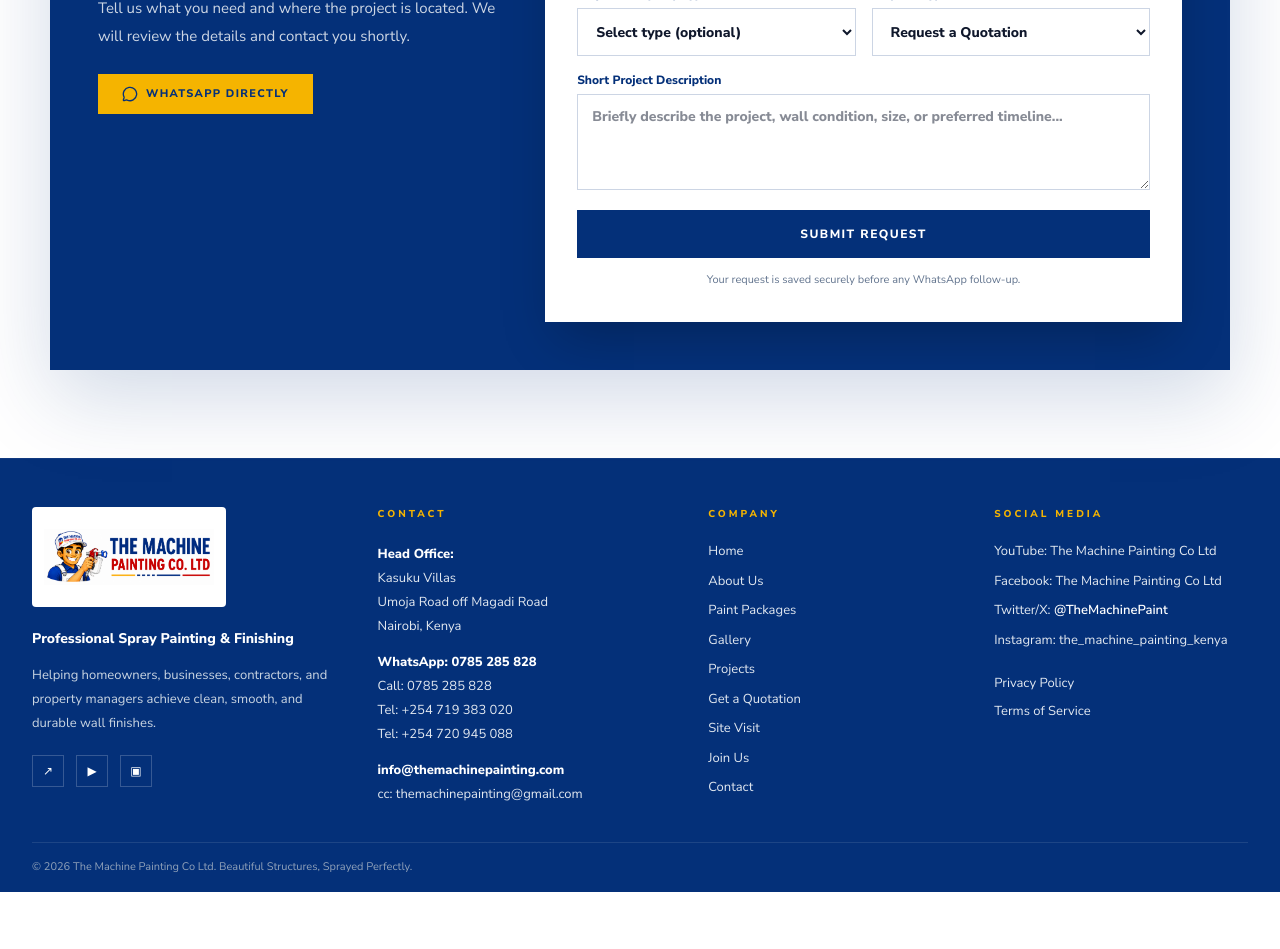
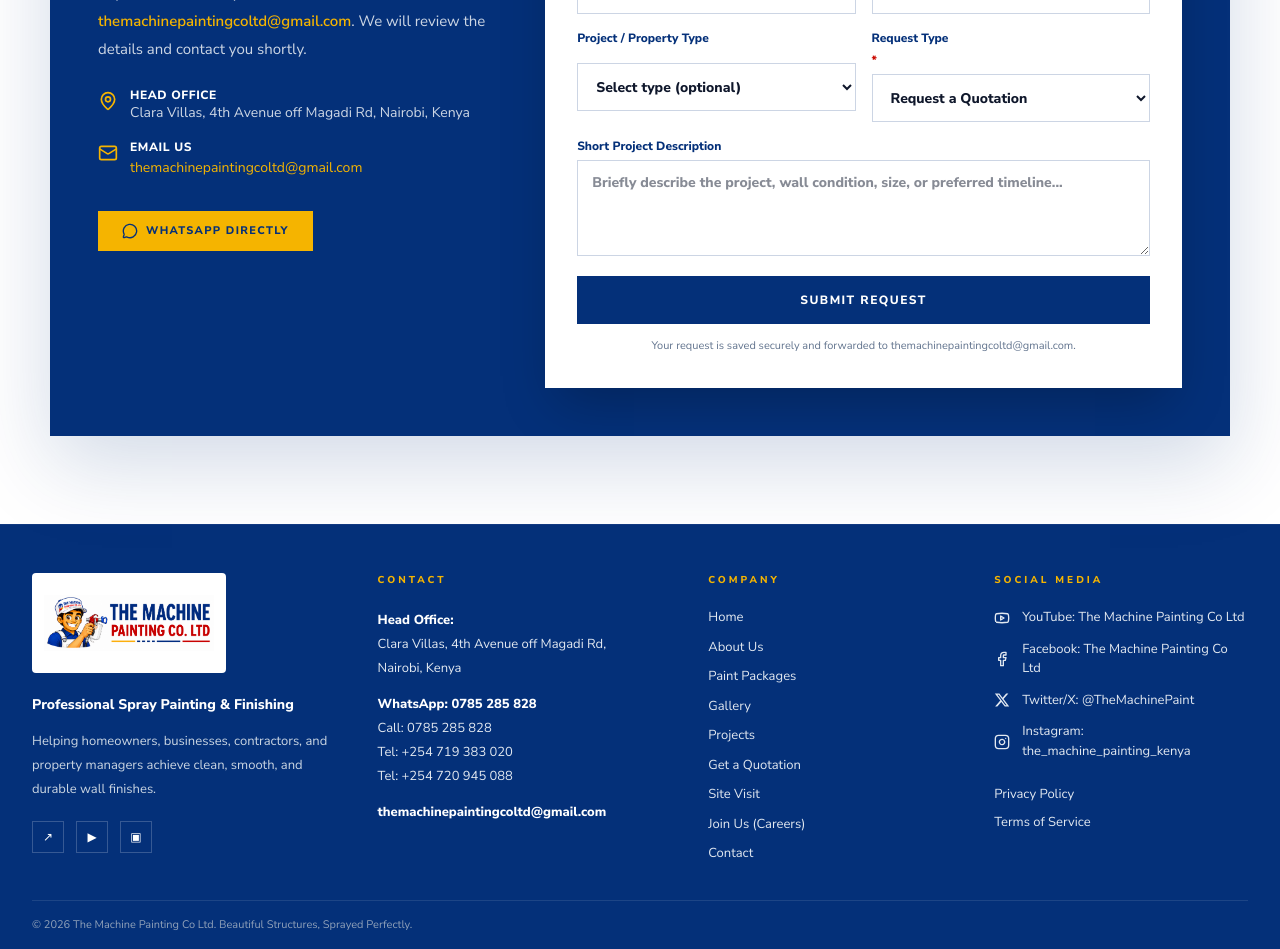
Before and after one commit to flykariuki2/machine-painting-website, a Next.js app: page /contact-us in a window 1280 px wide. Shown: the part 1160-2109 px from the top of the page. Before the commit the page ends 2052 px from the top, so only its background shows below. Built offline with nearby package versions, Linux system fonts and the light colour scheme; no server answers.

Commit message:
Update contact enquiries and site footer

```diff
--- a/components/ContactSection.tsx
+++ b/components/ContactSection.tsx
@@ -1,9 +1,10 @@
 "use client";
 
-import { CheckCircle2, MessageCircle } from "lucide-react";
+import { CheckCircle2, MessageCircle, MapPin, Mail } from "lucide-react";
 import { usePathname } from "next/navigation";
 import { FormEvent, useMemo, useRef, useState } from "react";
 
+// Optional: Keep this if you still want to save a copy in your Supabase database
 import { submitCustomerEnquiry } from "@/lib/supabase/submissions";
 
 type ContactSectionProps = { whatsappMessage?: string };
@@ -50,7 +51,7 @@ export default function ContactSection({ whatsappMessage }: ContactSectionProps)
   const pathname = usePathname();
 
   const defaultWhatsappMessage = encodeURIComponent(
-    "Hello The Machine Painting Co Ltd, I would like to request a painting quote.",
+    "Hello The Machine Painting Co Ltd, I would like to request a painting quote."
   );
   const whatsappLink = `https://wa.me/254785285828?text=${whatsappMessage || defaultWhatsappMessage}`;
 
@@ -116,6 +117,29 @@ export default function ContactSection({ whatsappMessage }: ContactSectionProps)
 
     setSubmitting(true);
     try {
+      // 1. Send the email via our Next.js API route
+      const response = await fetch("/api/contact", {
+        method: "POST",
+        headers: { "Content-Type": "application/json" },
+        body: JSON.stringify({
+          full_name: name.trim(),
+          phone: phone.trim(),
+          email: email.trim() || "Not provided",
+          county: county.trim() || "Not provided",
+          location: location.trim(),
+          service_interest: service,
+          property_type: propertyType || "Not provided",
+          message: details.trim() || "No additional details",
+          request_type: requestType,
+          preferred_date: requestType === "Book a Site Visit" && preferredDate ? preferredDate : "Not provided",
+        }),
+      });
+
+      const result = await response.json();
+      if (!result.success) throw new Error("Failed to send email");
+
+      // 2. Optional: Keep saving to Supabase for your database records
+      try {
         await submitCustomerEnquiry({
           full_name: name.trim(),
           phone: phone.trim(),
@@ -131,13 +155,17 @@ export default function ContactSection({ whatsappMessage }: ContactSectionProps)
           preferred_date: requestType === "Book a Site Visit" && preferredDate ? preferredDate : null,
           source: pathname === "/" ? "homepage_quote" : "contact_form",
         });
+      } catch (dbError) {
+        console.warn("Supabase save failed, but email was sent:", dbError);
+      }
+
       lastSubmission.current = Date.now();
       setSavedWhatsappLink(formWhatsappLink);
       setFormState("success");
-      setFeedback("Thank you. Your request has been received. Our team will contact you shortly.");
+      setFeedback("Thank you. Your request has been received and routed to themachinepaintingcoltd@gmail.com. Our team will contact you shortly.");
     } catch {
       setFormState("error");
-      setFeedback("We could not save your request. Please try again or contact us on WhatsApp.");
+      setFeedback("We could not process your request. Please try again or contact us directly on WhatsApp.");
     } finally {
       setSubmitting(false);
     }
@@ -152,44 +180,76 @@ export default function ContactSection({ whatsappMessage }: ContactSectionProps)
       <section className="section-shell bg-white">
         <div className="site-container relative overflow-hidden bg-[#043079] px-5 py-10 text-white shadow-[0_28px_80px_rgba(4,48,121,.18)] sm:px-6 md:px-10 md:py-12 lg:px-12">
           <div className="relative z-10 grid gap-8 lg:grid-cols-[0.78fr_1.22fr] lg:items-center lg:gap-10">
+
+            {/* Left Column: Info */}
             <div>
               <p className="mb-4 text-[10px] font-extrabold uppercase tracking-[0.26em] text-[#f5b400]">Project Request</p>
               <h2 className="max-w-lg text-[30px] font-extrabold leading-tight tracking-[-0.045em] text-white md:text-[33px]">Request a Quotation or Book a Site Visit</h2>
-              <p className="mt-4 max-w-lg text-[14px] leading-6 text-slate-200/90 md:mt-5 md:text-[15px] md:leading-7">Tell us what you need and where the project is located. We will review the details and contact you shortly.</p>
-              <a href={whatsappLink} target="_blank" rel="noreferrer" className="mt-6 inline-flex items-center gap-2 bg-[#f5b400] px-6 py-3 text-[11px] font-extrabold uppercase tracking-[0.12em] text-[#043079] transition hover:bg-white">
+              <p className="mt-4 max-w-lg text-[14px] leading-6 text-slate-200/90 md:mt-5 md:text-[15px] md:leading-7">
+                Tell us what you need and where the project is located. All client submissions, quotations, site visits, and general inquiries are securely routed to{" "}
+                <span className="font-semibold text-[#f5b400]">themachinepaintingcoltd@gmail.com</span>. We will review the details and contact you shortly.
+              </p>
+
+              <div className="mt-6 space-y-4">
+                <div className="flex items-start gap-3 text-slate-200/90">
+                  <MapPin className="mt-1 h-5 w-5 flex-shrink-0 text-[#f5b400]" />
+                  <div>
+                    <p className="text-xs font-extrabold uppercase tracking-wider text-white">Head Office</p>
+                    <p className="text-sm">Clara Villas, 4th Avenue off Magadi Rd, Nairobi, Kenya</p>
+                  </div>
+                </div>
+                <div className="flex items-start gap-3 text-slate-200/90">
+                  <Mail className="mt-1 h-5 w-5 flex-shrink-0 text-[#f5b400]" />
+                  <div>
+                    <p className="text-xs font-extrabold uppercase tracking-wider text-white">Email Us</p>
+                    <a href="mailto:themachinepaintingcoltd@gmail.com" className="text-sm text-[#f5b400] transition hover:underline">
+                      themachinepaintingcoltd@gmail.com
+                    </a>
+                  </div>
+                </div>
+              </div>
+
+              <a href={whatsappLink} target="_blank" rel="noreferrer" className="mt-8 inline-flex items-center gap-2 bg-[#f5b400] px-6 py-3 text-[11px] font-extrabold uppercase tracking-[0.12em] text-[#043079] transition hover:bg-white">
                 <MessageCircle aria-hidden="true" className="h-4 w-4" /> WhatsApp Directly
               </a>
             </div>
 
+            {/* Right Column: Form */}
             <div id="quote" className="scroll-mt-[96px]">
               {formState === "success" ? (
                 <div className="border-t-4 border-[#f5b400] bg-white p-6 text-center text-slate-800 shadow-2xl sm:p-8">
-                <span className="mx-auto grid h-14 w-14 place-items-center rounded-full bg-[#0453b1]/10 text-[#0453b1]"><CheckCircle2 aria-hidden="true" className="h-7 w-7" /></span>
+                  <span className="mx-auto grid h-14 w-14 place-items-center rounded-full bg-[#0453b1]/10 text-[#0453b1]">
+                    <CheckCircle2 aria-hidden="true" className="h-7 w-7" />
+                  </span>
                   <h3 className="mt-5 text-2xl font-black tracking-[-.03em] text-[#043079]">Request received</h3>
                   <p aria-live="polite" className="mx-auto mt-3 max-w-md text-sm leading-6 text-slate-600">{feedback}</p>
                   <div className="mt-6 grid gap-3 sm:grid-cols-2">
-                  <a href={savedWhatsappLink} target="_blank" rel="noreferrer" className="inline-flex min-h-12 items-center justify-center gap-2 bg-[#f5b400] px-5 text-xs font-extrabold text-[#043079]"><MessageCircle aria-hidden="true" className="h-4 w-4" /> Follow up on WhatsApp</a>
-                  <button type="button" onClick={resetForm} className="min-h-12 border border-[#043079]/20 px-5 text-xs font-extrabold text-[#043079] transition hover:border-[#043079]">Submit another request</button>
+                    <a href={savedWhatsappLink} target="_blank" rel="noreferrer" className="inline-flex min-h-12 items-center justify-center gap-2 bg-[#f5b400] px-5 text-xs font-extrabold text-[#043079]">
+                      <MessageCircle aria-hidden="true" className="h-4 w-4" /> Follow up on WhatsApp
+                    </a>
+                    <button type="button" onClick={resetForm} className="min-h-12 border border-[#043079]/20 px-5 text-xs font-extrabold text-[#043079] transition hover:border-[#043079]">
+                      Submit another request
+                    </button>
                   </div>
                 </div>
               ) : (
                 <form className="border-t-4 border-[#cc0f06] bg-white p-5 text-slate-800 shadow-2xl sm:p-6 md:p-8" onSubmit={handleSubmit}>
                   <p className="mb-5 text-xs leading-5 text-slate-500"><span className="font-extrabold text-[#cc0f06]">*</span> Required fields</p>
                   <div className="grid gap-4 sm:grid-cols-2">
-                  <label className={labelClass}>Full Name <span><input required value={name} onChange={(event) => setName(event.target.value)} placeholder="Your full name" autoComplete="name" className={fieldClass} /></span></label>
-                  <label className={labelClass}>Phone Number <span><input required value={phone} onChange={(event) => setPhone(event.target.value)} placeholder="e.g. 0712 345 678" type="tel" autoComplete="tel" className={fieldClass} /></span></label>
+                    <label className={labelClass}>Full Name <span className="text-[#cc0f06]">*</span><span><input required value={name} onChange={(event) => setName(event.target.value)} placeholder="Your full name" autoComplete="name" className={fieldClass} /></span></label>
+                    <label className={labelClass}>Phone Number <span className="text-[#cc0f06]">*</span><span><input required value={phone} onChange={(event) => setPhone(event.target.value)} placeholder="e.g. 0712 345 678" type="tel" autoComplete="tel" className={fieldClass} /></span></label>
                     <label className={labelClass}>Email Address <span><input value={email} onChange={(event) => setEmail(event.target.value)} placeholder="Optional" type="email" autoComplete="email" className={fieldClass} /></span></label>
                     <label className={labelClass}>County <span><input value={county} onChange={(event) => setCounty(event.target.value)} placeholder="e.g. Nairobi" autoComplete="address-level1" className={fieldClass} /></span></label>
-                  <label className={labelClass}>Project Location <span><input required value={location} onChange={(event) => setLocation(event.target.value)} placeholder="Estate, area or town" autoComplete="address-level2" className={fieldClass} /></span></label>
-                  <label className={labelClass}>Service Required <span><select required value={service} onChange={(event) => setService(event.target.value)} className={fieldClass}><option value="">Select service</option>{services.map((item) => <option key={item}>{item}</option>)}</select></span></label>
+                    <label className={labelClass}>Project Location <span className="text-[#cc0f06]">*</span><span><input required value={location} onChange={(event) => setLocation(event.target.value)} placeholder="Estate, area or town" autoComplete="address-level2" className={fieldClass} /></span></label>
+                    <label className={labelClass}>Service Required <span className="text-[#cc0f06]">*</span><span><select required value={service} onChange={(event) => setService(event.target.value)} className={fieldClass}><option value="">Select service</option>{services.map((item) => <option key={item}>{item}</option>)}</select></span></label>
                     <label className={labelClass}>Project / Property Type <span><select value={propertyType} onChange={(event) => setPropertyType(event.target.value)} className={fieldClass}><option value="">Select type (optional)</option>{propertyTypes.map((item) => <option key={item}>{item}</option>)}</select></span></label>
-                  <label className={labelClass}>Request Type <span><select value={requestType} onChange={(event) => { setRequestType(event.target.value); if (event.target.value !== "Book a Site Visit") setPreferredDate(""); }} className={fieldClass}><option>Request a Quotation</option><option>Book a Site Visit</option><option>General Enquiry</option></select></span></label>
+                    <label className={labelClass}>Request Type <span className="text-[#cc0f06]">*</span><span><select value={requestType} onChange={(event) => { setRequestType(event.target.value); if (event.target.value !== "Book a Site Visit") setPreferredDate(""); }} className={fieldClass}><option>Request a Quotation</option><option>Book a Site Visit</option><option>General Enquiry</option></select></span></label>
                     {requestType === "Book a Site Visit" && <label className={`${labelClass} sm:col-span-2`}>Preferred Site Visit Date <span><input value={preferredDate} onChange={(event) => setPreferredDate(event.target.value)} type="date" min={new Date().toISOString().split("T")[0]} className={fieldClass} /></span></label>}
                   </div>
                   <label className={`${labelClass} mt-4`}>Short Project Description <textarea value={details} onChange={(event) => setDetails(event.target.value)} placeholder="Briefly describe the project, wall condition, size, or preferred timeline..." className="min-h-[96px] w-full resize-y border border-[#043079]/20 bg-white px-3.5 py-3 text-sm text-slate-900 outline-none transition focus:border-[#f5b400] focus:ring-4 focus:ring-[#f5b400]/10" /></label>
                   {formState === "error" && <p aria-live="polite" className="mt-4 border-l-4 border-[#cc0f06] bg-[#cc0f06]/[.05] px-4 py-3 text-sm font-semibold leading-5 text-[#a70d06]">{feedback}</p>}
                   <button type="submit" disabled={submitting} className="mt-5 inline-flex min-h-12 w-full items-center justify-center bg-[#043079] px-6 text-xs font-extrabold uppercase tracking-[0.12em] text-white transition hover:bg-[#f5b400] hover:text-[#043079] disabled:cursor-not-allowed disabled:opacity-60">{submitting ? "Submitting request..." : "Submit Request"}</button>
-                <p className="mt-3 text-center text-[11px] leading-5 text-slate-500">Your request is saved securely before any WhatsApp follow-up.</p>
+                  <p className="mt-3 text-center text-[11px] leading-5 text-slate-500">Your request is saved securely and forwarded to themachinepaintingcoltd@gmail.com.</p>
                 </form>
               )}
             </div>
--- a/components/SiteFooter.tsx
+++ b/components/SiteFooter.tsx
@@ -6,15 +6,78 @@ const whatsappMessage = encodeURIComponent(
 );
 
 const whatsappLink = `https://wa.me/254785285828?text=${whatsappMessage}`;
+const facebookLink = "https://web.facebook.com/profile.php?id=100090852834284";
+const instagramLink = "https://www.instagram.com/the_machine_painting_kenya/";
+const youtubeLink = "https://www.youtube.com/@themachinepaintingcompany";
+const twitterLink = "https://x.com/TheMachinePaint";
 
-const facebookLink =
-  "https://web.facebook.com/profile.php?id=100090852834284";
+// Inline SVGs for social media to prevent lucide-react brand icon build errors
+const YoutubeIcon = (props: React.SVGProps<SVGSVGElement>) => (
+  <svg
+    xmlns="http://www.w3.org/2000/svg"
+    width="16"
+    height="16"
+    viewBox="0 0 24 24"
+    fill="none"
+    stroke="currentColor"
+    strokeWidth="2"
+    strokeLinecap="round"
+    strokeLinejoin="round"
+    {...props}
+  >
+    <path d="M2.5 17a24.12 24.12 0 0 1 0-10 2 2 0 0 1 1.4-1.4 49.56 49.56 0 0 1 16.2 0A2 2 0 0 1 21.5 7a24.12 24.12 0 0 1 0 10 2 2 0 0 1-1.4 1.4 49.55 49.55 0 0 1-16.2 0" />
+    <path d="m10 15 5-3-5-3z" />
+  </svg>
+);
 
-const instagramLink =
-  "https://www.instagram.com/the_machine_painting_kenya/";
+const FacebookIcon = (props: React.SVGProps<SVGSVGElement>) => (
+  <svg
+    xmlns="http://www.w3.org/2000/svg"
+    width="16"
+    height="16"
+    viewBox="0 0 24 24"
+    fill="none"
+    stroke="currentColor"
+    strokeWidth="2"
+    strokeLinecap="round"
+    strokeLinejoin="round"
+    {...props}
+  >
+    <path d="M18 2h-3a5 5 0 0 0-5 5v3H7v4h3v8h4v-8h3l1-4h-4V7a1 1 0 0 1 1-1h3z" />
+  </svg>
+);
 
-const youtubeLink =
-  "https://www.youtube.com/@themachinepaintingcompany";
+const TwitterIcon = (props: React.SVGProps<SVGSVGElement>) => (
+  <svg
+    xmlns="http://www.w3.org/2000/svg"
+    width="16"
+    height="16"
+    viewBox="0 0 24 24"
+    fill="currentColor"
+    {...props}
+  >
+    <path d="M18.244 2.25h3.308l-7.227 8.26 8.502 11.24H16.17l-5.214-6.817L4.99 21.75H1.68l7.73-8.835L1.254 2.25H8.08l4.713 6.231zm-1.161 17.52h1.833L7.084 4.126H5.117z" />
+  </svg>
+);
+
+const InstagramIcon = (props: React.SVGProps<SVGSVGElement>) => (
+  <svg
+    xmlns="http://www.w3.org/2000/svg"
+    width="16"
+    height="16"
+    viewBox="0 0 24 24"
+    fill="none"
+    stroke="currentColor"
+    strokeWidth="2"
+    strokeLinecap="round"
+    strokeLinejoin="round"
+    {...props}
+  >
+    <rect width="20" height="20" x="2" y="2" rx="5" />
+    <path d="M16 11.37A4 4 0 1 1 12.63 8 4 4 0 0 1 16 11.37z" />
+    <line x1="17.5" x2="17.51" y1="6.5" y2="6.5" />
+  </svg>
+);
 
 export default function SiteFooter() {
   return (
@@ -23,6 +86,7 @@ export default function SiteFooter() {
       className="border-t border-white/5 bg-[#043079] px-5 pt-12 text-white md:px-8"
     >
       <div className="mx-auto grid max-w-7xl gap-8 border-b border-white/10 pb-9 lg:grid-cols-[1.05fr_1fr_0.85fr_0.85fr]">
+        {/* Column 1: Brand */}
         <div>
           <div className="inline-flex rounded-sm bg-white p-3">
             <Image
@@ -74,6 +138,7 @@ export default function SiteFooter() {
           </div>
         </div>
 
+        {/* Column 2: Contact */}
         <div>
           <h4 className="mb-5 text-[10px] font-extrabold uppercase tracking-[0.3em] text-[#f5b400]">
             Contact
@@ -83,9 +148,7 @@ export default function SiteFooter() {
             <p>
               <span className="font-extrabold text-white">Head Office:</span>
               <br />
-              Kasuku Villas
-              <br />
-              Umoja Road off Magadi Road
+              Clara Villas, 4th Avenue off Magadi Rd,
               <br />
               Nairobi, Kenya
             </p>
@@ -99,7 +162,6 @@ export default function SiteFooter() {
               >
                 WhatsApp: 0785 285 828
               </a>
-
               <br />
 
               <a
@@ -108,7 +170,6 @@ export default function SiteFooter() {
               >
                 Call: 0785 285 828
               </a>
-
               <br />
 
               <a
@@ -117,7 +178,6 @@ export default function SiteFooter() {
               >
                 Tel: +254 719 383 020
               </a>
-
               <br />
 
               <a
@@ -130,22 +190,16 @@ export default function SiteFooter() {
 
             <p>
               <a
-                href="mailto:info@themachinepainting.com"
+                href="mailto:themachinepaintingcoltd@gmail.com"
                 className="block break-all font-extrabold text-white transition-colors hover:text-[#f5b400]"
               >
-                info@themachinepainting.com
-              </a>
-
-              <a
-                href="mailto:themachinepainting@gmail.com"
-                className="block break-all transition-colors hover:text-[#f5b400]"
-              >
-                cc: themachinepainting@gmail.com
+                themachinepaintingcoltd@gmail.com
               </a>
             </p>
           </div>
         </div>
 
+        {/* Column 3: Company */}
         <div>
           <h4 className="mb-5 text-[10px] font-extrabold uppercase tracking-[0.3em] text-[#f5b400]">
             Company
@@ -208,7 +262,7 @@ export default function SiteFooter() {
               className="block transition-colors hover:text-[#f5b400]"
               href="/careers"
             >
-              Join Us
+              Join Us (Careers)
             </Link>
 
             <Link
@@ -220,44 +274,51 @@ export default function SiteFooter() {
           </nav>
         </div>
 
+        {/* Column 4: Social Media & Legal */}
         <div>
           <h4 className="mb-5 text-[10px] font-extrabold uppercase tracking-[0.3em] text-[#f5b400]">
             Social Media
           </h4>
 
-          <div className="space-y-2.5 text-[13px] text-slate-200">
+          <div className="space-y-3 text-[13px] text-slate-200">
             <a
-              className="block transition-colors hover:text-[#f5b400]"
+              className="flex items-center gap-3 transition-colors hover:text-[#f5b400]"
               href={youtubeLink}
               target="_blank"
               rel="noreferrer"
             >
-              YouTube: The Machine Painting Co Ltd
+              <YoutubeIcon className="flex-shrink-0" />
+              <span>YouTube: The Machine Painting Co Ltd</span>
             </a>
 
             <a
-              className="block transition-colors hover:text-[#f5b400]"
+              className="flex items-center gap-3 transition-colors hover:text-[#f5b400]"
               href={facebookLink}
               target="_blank"
               rel="noreferrer"
             >
-              Facebook: The Machine Painting Co Ltd
+              <FacebookIcon className="flex-shrink-0" />
+              <span>Facebook: The Machine Painting Co Ltd</span>
             </a>
 
-            <p>
-              Twitter/X:{" "}
-              <span className="font-semibold text-white">
-                @TheMachinePaint
-              </span>
-            </p>
+            <a
+              className="flex items-center gap-3 transition-colors hover:text-[#f5b400]"
+              href={twitterLink}
+              target="_blank"
+              rel="noreferrer"
+            >
+              <TwitterIcon className="flex-shrink-0" />
+              <span>Twitter/X: @TheMachinePaint</span>
+            </a>
 
             <a
-              className="block transition-colors hover:text-[#f5b400]"
+              className="flex items-center gap-3 transition-colors hover:text-[#f5b400]"
               href={instagramLink}
               target="_blank"
               rel="noreferrer"
             >
-              Instagram: the_machine_painting_kenya
+              <InstagramIcon className="flex-shrink-0" />
+              <span>Instagram: the_machine_painting_kenya</span>
             </a>
           </div>
 
@@ -280,8 +341,8 @@ export default function SiteFooter() {
       </div>
 
       <div className="mx-auto max-w-7xl py-4 text-[11px] text-slate-400">
-        © 2026 The Machine Painting Co Ltd. Beautiful Structures, Sprayed
-        Perfectly.
+        © {new Date().getFullYear()} The Machine Painting Co Ltd. Beautiful
+        Structures, Sprayed Perfectly.
       </div>
     </footer>
   );
--- a/next.config.ts
+++ b/next.config.ts
@@ -2,6 +2,7 @@ import type { NextConfig } from "next";
 
 const nextConfig: NextConfig = {
   images: {
+    unoptimized: true,
     qualities: [70, 75, 85, 90, 100],
   },
 };
--- a/package.json
+++ b/package.json
@@ -13,12 +13,14 @@
     "@supabase/supabase-js": "^2.112.3",
     "lucide-react": "^1.28.0",
     "next": "16.2.7",
+    "nodemailer": "^10.0.10",
     "react": "19.2.4",
     "react-dom": "19.2.4"
   },
   "devDependencies": {
     "@tailwindcss/postcss": "^4",
     "@types/node": "^20",
+    "@types/nodemailer": "^8.0.2",
     "@types/react": "^19",
     "@types/react-dom": "^19",
     "eslint": "^9",
```
Also changed, not shown: app/api/contact/route.ts (added, +46 -0 lines), components/home/ProjectsCarousel.tsx (+13 -35 lines), 1 other file (tests, documents, lock files or other folders). Lines whose indentation alone changed are shown as unchanged.
